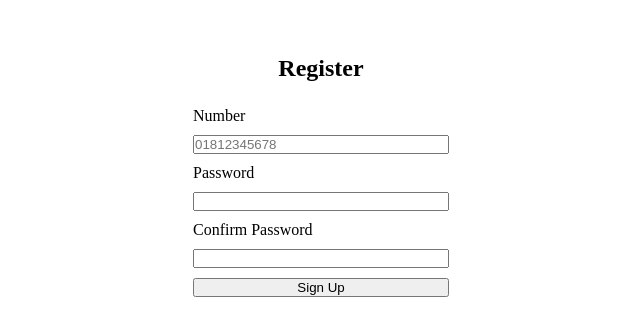
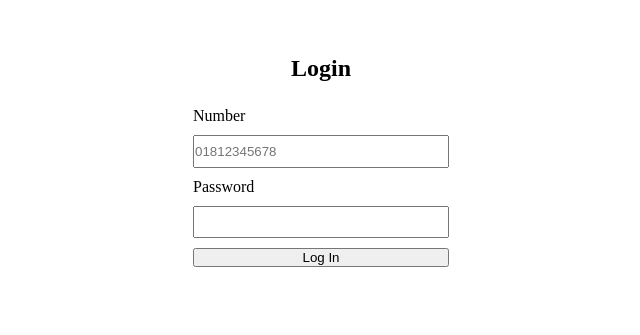
Before and after one commit to sm-mostafajamal/repliq_test, a React (Create React App) app: page /login in a window 1280 px wide. Shown: the part 239-574 px from the top of the page, without its empty margins (319-959 px from the left). Built offline with nearby package versions, Linux system fonts and the light colour scheme.

Commit message:
login page done with functionality

```diff
--- a/src/App.js
+++ b/src/App.js
@@ -1,10 +1,19 @@
+import { BrowserRouter, Route, Routes } from "react-router-dom";
 import Home from "./pages/Home";
+import Login from "./pages/Login";
+import Register from "./pages/Register";
 
 function App() {
   return (
-    <div>
-      <Home />
-    </div>
+    <BrowserRouter>
+      <Routes>
+        <Route path="/">
+          <Route index element={<Register />} />
+          <Route path="login" element={<Login />} />
+          <Route path="home" element={<Home />} />
+        </Route>
+      </Routes>
+    </BrowserRouter>
   );
 }
 
--- a/src/pages/Home.jsx
+++ b/src/pages/Home.jsx
@@ -1,13 +1,7 @@
 import React from "react";
-import Navbar from "../components/Navbar";
-import Register from "../components/Register";
 
 const Home = () => {
-  return (
-    <div>
-      <Register />
-    </div>
-  );
+  return <div>Home</div>;
 };
 
 export default Home;
--- a/src/components/Register.jsx
+++ b/src/pages/Login.jsx
@@ -1,6 +1,8 @@
-import { useDispatch } from "react-redux";
+import { useDispatch, useSelector } from "react-redux";
 import { styled } from "styled-components";
-import { addUser } from "../redux/loginLogoutReducer";
+import { addUser } from "../redux/userReducer";
+import { useNavigate } from "react-router-dom";
+import { useState } from "react";
 
 const Container = styled.div`
   width: 100%;
@@ -9,6 +11,7 @@ const Container = styled.div`
   flex-direction: column;
   justify-content: center;
   align-items: center;
+  position: relative;
 `;
 const Title = styled.h2`
   padding-bottom: 25px;
@@ -33,23 +36,28 @@ const Input = styled.input`
 
 const Submit = styled.button``;
 
-const Register = () => {
-  const dispatch = useDispatch();
+const Login = () => {
+  const { users } = useSelector((state) => state.user);
+  const navigate = useNavigate();
 
   const handleSubmit = (e) => {
     e.preventDefault();
-    dispatch(
-      addUser({
-        number: e.target.number.value,
-        password: e.target.password.value,
-        confirmPassword: e.target.confirmPassword.value,
-      })
-    );
+
+    users.forEach((user) => {
+      if (
+        user.number === e.target.number.value &&
+        user.password === e.target.password.value
+      ) {
+        navigate("/home");
+      } else {
+        alert("Wrong Credentials !!!");
+      }
+    });
   };
 
   return (
     <Container>
-      <Title>Register</Title>
+      <Title>Login</Title>
       <Form onSubmit={(e) => handleSubmit(e)}>
         <Label htmlFor="number">Number</Label>
         <Input
@@ -61,12 +69,10 @@ const Register = () => {
         />
         <Label htmlFor="password">Password</Label>
         <Input name="password" type="password" required />
-        <Label htmlFor="password">Confirm Password</Label>
-        <Input name="confirmPassword" type="password" required />
-        <Submit>Sign Up</Submit>
+        <Submit>Log In</Submit>
       </Form>
     </Container>
   );
 };
 
-export default Register;
+export default Login;
--- /dev/null
+++ b/src/pages/Register.jsx
@@ -0,0 +1,75 @@
+import { useDispatch } from "react-redux";
+import { styled } from "styled-components";
+import { addUser } from "../redux/userReducer";
+import { useNavigate } from "react-router-dom";
+
+const Container = styled.div`
+  width: 100%;
+  height: 100vh;
+  display: flex;
+  flex-direction: column;
+  justify-content: center;
+  align-items: center;
+`;
+const Title = styled.h2`
+  padding-bottom: 25px;
+`;
+
+const Form = styled.form`
+  width: 20%;
+  height: 20%;
+  display: flex;
+  flex-direction: column;
+  justify-content: space-around;
+`;
+const Label = styled.label`
+  padding-bottom: 10px;
+`;
+
+const Input = styled.input`
+  outline: none;
+  height: 40px;
+  margin-bottom: 10px;
+`;
+
+const Submit = styled.button``;
+
+const Register = () => {
+  const dispatch = useDispatch();
+  const navigate = useNavigate();
+
+  const handleSubmit = (e) => {
+    e.preventDefault();
+    dispatch(
+      addUser({
+        number: e.target.number.value,
+        password: e.target.password.value,
+        confirmPassword: e.target.confirmPassword.value,
+      })
+    );
+    navigate("/login");
+  };
+
+  return (
+    <Container>
+      <Title>Register</Title>
+      <Form onSubmit={(e) => handleSubmit(e)}>
+        <Label htmlFor="number">Number</Label>
+        <Input
+          name="number"
+          type="tel"
+          placeholder="01812345678"
+          pattern="[0-9]{5}[0-9]{6}"
+          required
+        />
+        <Label htmlFor="password">Password</Label>
+        <Input name="password" type="password" required />
+        <Label htmlFor="password">Confirm Password</Label>
+        <Input name="confirmPassword" type="password" required />
+        <Submit>Submit</Submit>
+      </Form>
+    </Container>
+  );
+};
+
+export default Register;
--- a/src/redux/loginLogoutReducer.js
+++ /dev/null
@@ -1,22 +0,0 @@
-import { createSlice } from "@reduxjs/toolkit";
-
-const initialState = {
-  user: [],
-};
-
-const loginLogOutSlice = createSlice({
-  name: "login_logout",
-  initialState,
-  reducers: {
-    addUser: (state, action) => {
-      return {
-        ...state,
-        user: state.user.concat(action.payload),
-      };
-    },
-  },
-});
-
-export const { addUser } = loginLogOutSlice.actions;
-
-export default loginLogOutSlice.reducer;
--- a/src/redux/store.js
+++ b/src/redux/store.js
@@ -1,8 +1,8 @@
 import { combineReducers, configureStore } from "@reduxjs/toolkit";
-import loginLogoutReducer from "./loginLogoutReducer";
+import user from "./userReducer";
 
 const reducer = combineReducers({
-  loginLogout: loginLogoutReducer,
+  user: user,
 });
 
 const store = configureStore({ reducer });
--- /dev/null
+++ b/src/redux/userReducer.js
@@ -0,0 +1,22 @@
+import { createSlice } from "@reduxjs/toolkit";
+
+const initialState = {
+  users: [{ number: "01855536222", password: "1234", confirmPassword: "1234" }],
+};
+
+const userSlice = createSlice({
+  name: "login_logout",
+  initialState,
+  reducers: {
+    addUser: (state, action) => {
+      return {
+        ...state,
+        users: state.users.concat(action.payload),
+      };
+    },
+  },
+});
+
+export const { addUser } = userSlice.actions;
+
+export default userSlice.reducer;
```
